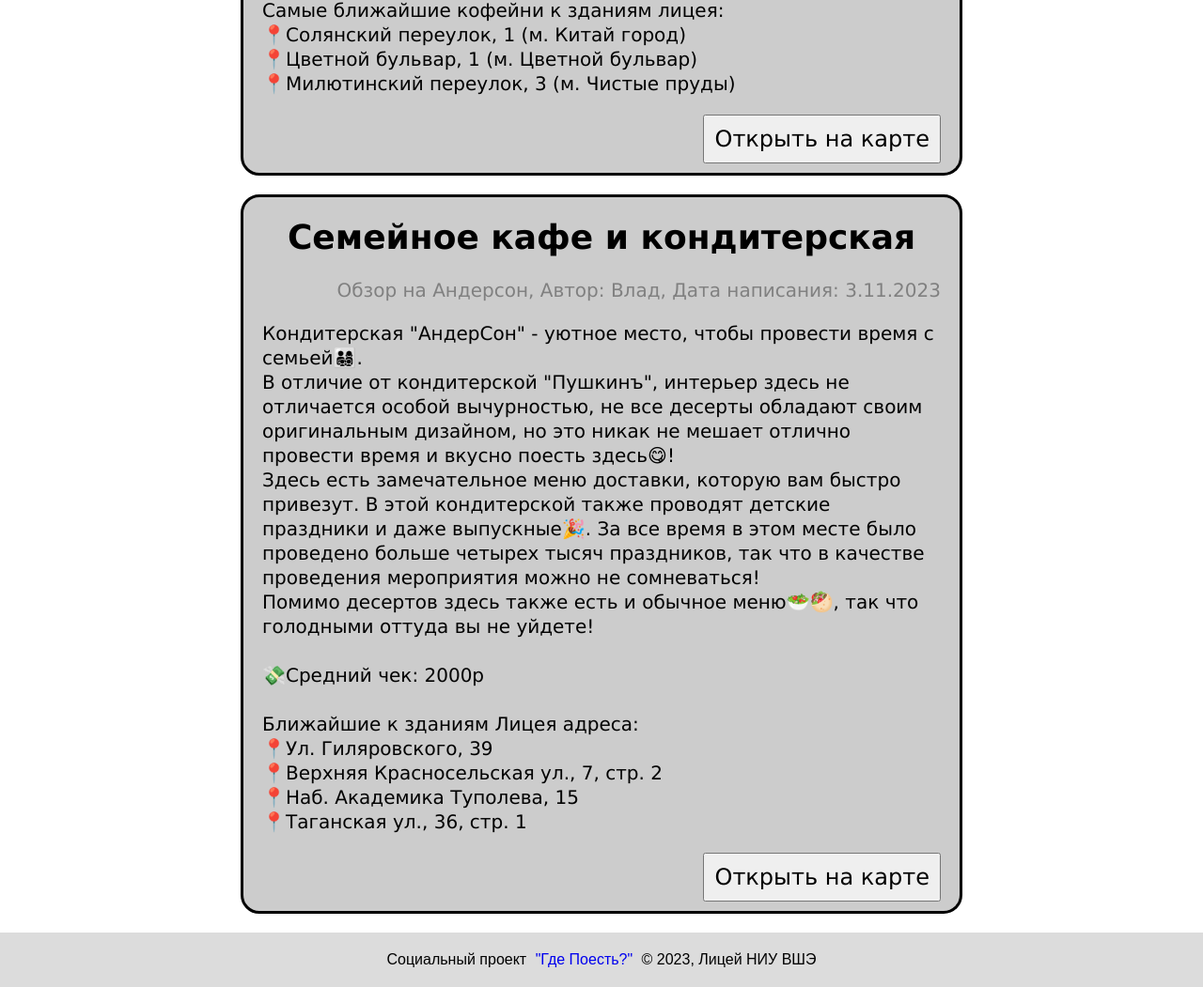
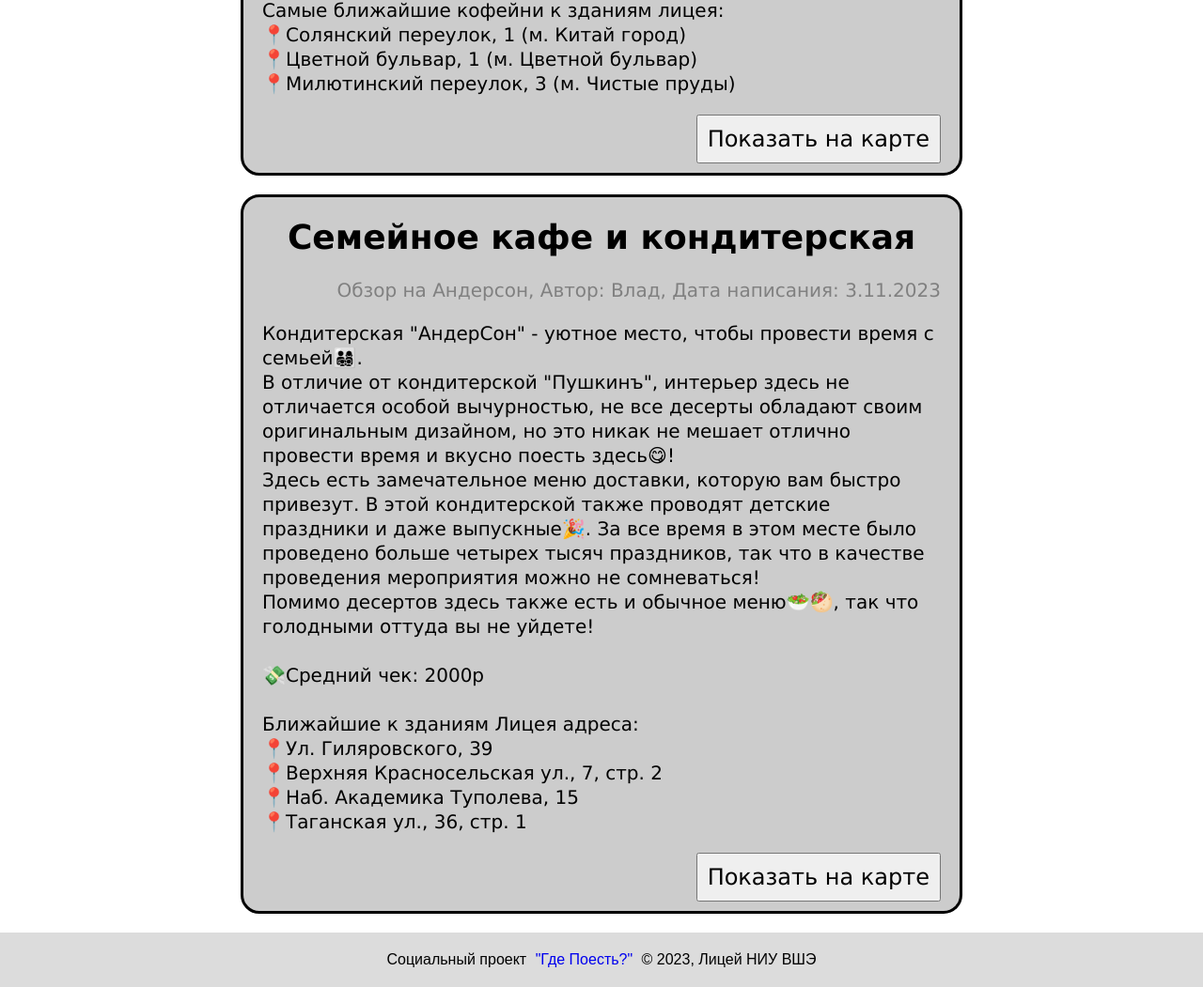
Before and after one commit to Where-to-Eat-HSE-Club/where-to-eat-site, a Flask app: page /blog in a window 1280 px wide. Shown: the part 948-1999 px from the top of the page at 94% size. Run offline with Flask 3, Linux system fonts and the light colour scheme.

Commit message:
Change открыть to показать

```diff
--- a/flaskr/templates/blog.html
+++ b/flaskr/templates/blog.html
@@ -21,7 +21,7 @@
                         <p class="post-header"> {{ post['name'] }} </p>
                         <p class="post-info" > Обзор на {{ post['place_name'] }}, Автор: {{ post['author'] }}, Дата написания: {{ post['creation_date'] }}</p>
                         <p class="post-body"> {{ post['body_text'] }} </p>
-                        <div class="blog-redirect-button-container"><button onclick="redirectToMap({{ post['diner_id'] }})">Открыть на карте</button></div>
+                        <div class="blog-redirect-button-container"><button onclick="redirectToMap({{ post['diner_id'] }})">Показать на карте</button></div>
                     </div>
 
                 {% endautoescape %}
```
